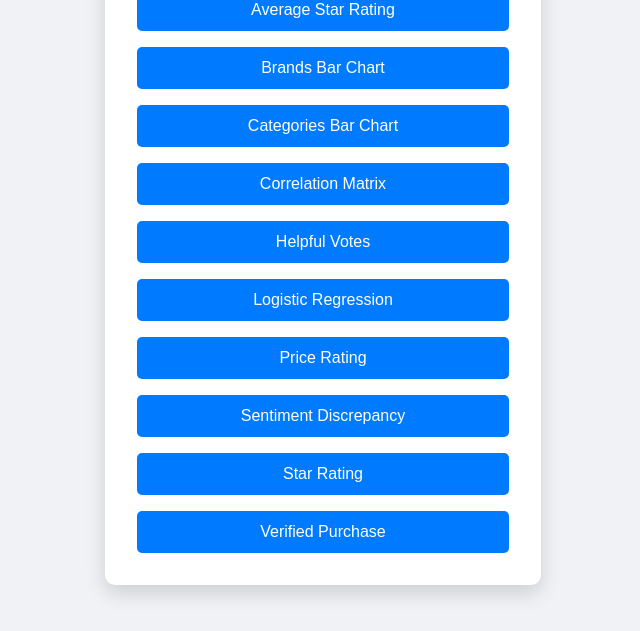
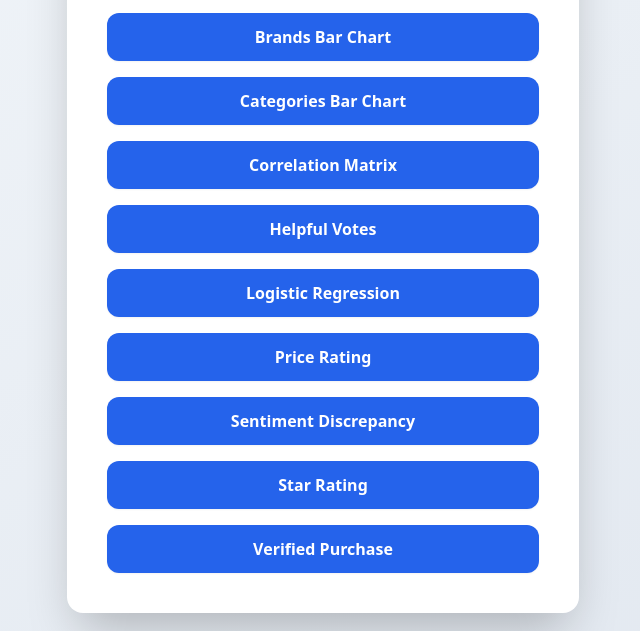
Before and after one commit to carrot2803/comp3610A3, a plain HTML site: page index.html in a window 1280 px wide. Shown: the part 169-800 px from the top of the page, without its empty margins (317-957 px from the left). Drawn offline with nearby package versions, Linux system fonts and the light colour scheme.

Commit message:
dashboard cleanup

```diff
--- a/index.html
+++ b/index.html
@@ -2,65 +2,46 @@
 <html lang="en">
 
 <head>
-    <meta charset="UTF-8">
+    <meta charset="UTF-8" />
+    <meta name="viewport" content="width=device-width, initial-scale=1.0" />
     <title>Visualization Dashboard</title>
-    <style>
-        body {
-            font-family: sans-serif;
-            margin: 0;
-            height: 100vh;
-            display: flex;
-            justify-content: center;
-            align-items: center;
-            background-color: #f0f2f5;
-        }
-
-        .card {
-            background: white;
-            padding: 2rem;
-            border-radius: 10px;
-            box-shadow: 0 8px 20px rgba(0, 0, 0, 0.15);
-            text-align: center;
-        }
-
-        .button-container {
-            display: flex;
-            flex-direction: column;
-            gap: 1rem;
-            margin-top: 1rem;
-        }
-
-        a.button {
-            display: inline-block;
-            padding: 0.75rem 1rem;
-            background-color: #007BFF;
-            color: white;
-            text-align: center;
-            text-decoration: none;
-            border-radius: 5px;
-            transition: background 0.2s;
-        }
-
-        a.button:hover {
-            background-color: #0069d9;
-        }
-    </style>
+    <script src="https://cdn.tailwindcss.com"></script>
 </head>
 
-<body>
-    <div class="card">
-        <h1>Visualization Dashboard</h1>
-        <div class="button-container">
-            <a class="button" href="average_star_rating.html">Average Star Rating</a>
-            <a class="button" href="brands_bar_chart.html">Brands Bar Chart</a>
-            <a class="button" href="categories_bar_chart.html">Categories Bar Chart</a>
-            <a class="button" href="correlation_matrix.html">Correlation Matrix</a>
-            <a class="button" href="helpful_votes.html">Helpful Votes</a>
-            <a class="button" href="logistic_regression.html">Logistic Regression</a>
-            <a class="button" href="price_rating.html">Price Rating</a>
-            <a class="button" href="sentiment discrepancy.html">Sentiment Discrepancy</a>
-            <a class="button" href="star_rating.html">Star Rating</a>
-            <a class="button" href="verified_purchase.html">Verified Purchase</a>
+<body class="bg-gradient-to-br from-slate-100 to-slate-200 min-h-screen flex items-center justify-center p-4">
+    <div class="bg-white rounded-2xl shadow-2xl p-10 w-full max-w-lg text-center space-y-6">
+        <h1 class="text-3xl font-bold text-gray-800">📊 Visualization Dashboard</h1>
+        <div class="grid gap-4">
+            <a href="average_star_rating.html"
+                class="block w-full py-3 px-5 bg-blue-600 hover:bg-blue-700 text-white font-semibold rounded-xl transition-all duration-200 shadow-sm hover:shadow-lg">Average
+                Star Rating</a>
+            <a href="brands_bar_chart.html"
+                class="block w-full py-3 px-5 bg-blue-600 hover:bg-blue-700 text-white font-semibold rounded-xl transition-all duration-200 shadow-sm hover:shadow-lg">Brands
+                Bar Chart</a>
+            <a href="categories_bar_chart.html"
+                class="block w-full py-3 px-5 bg-blue-600 hover:bg-blue-700 text-white font-semibold rounded-xl transition-all duration-200 shadow-sm hover:shadow-lg">Categories
+                Bar Chart</a>
+            <a href="correlation_matrix.html"
+                class="block w-full py-3 px-5 bg-blue-600 hover:bg-blue-700 text-white font-semibold rounded-xl transition-all duration-200 shadow-sm hover:shadow-lg">Correlation
+                Matrix</a>
+            <a href="helpful_votes.html"
+                class="block w-full py-3 px-5 bg-blue-600 hover:bg-blue-700 text-white font-semibold rounded-xl transition-all duration-200 shadow-sm hover:shadow-lg">Helpful
+                Votes</a>
+            <a href="logistic_regression.html"
+                class="block w-full py-3 px-5 bg-blue-600 hover:bg-blue-700 text-white font-semibold rounded-xl transition-all duration-200 shadow-sm hover:shadow-lg">Logistic
+                Regression</a>
+            <a href="price_rating.html"
+                class="block w-full py-3 px-5 bg-blue-600 hover:bg-blue-700 text-white font-semibold rounded-xl transition-all duration-200 shadow-sm hover:shadow-lg">Price
+                Rating</a>
+            <a href="sentiment discrepancy.html"
+                class="block w-full py-3 px-5 bg-blue-600 hover:bg-blue-700 text-white font-semibold rounded-xl transition-all duration-200 shadow-sm hover:shadow-lg">Sentiment
+                Discrepancy</a>
+            <a href="star_rating.html"
+                class="block w-full py-3 px-5 bg-blue-600 hover:bg-blue-700 text-white font-semibold rounded-xl transition-all duration-200 shadow-sm hover:shadow-lg">Star
+                Rating</a>
+            <a href="verified_purchase.html"
+                class="block w-full py-3 px-5 bg-blue-600 hover:bg-blue-700 text-white font-semibold rounded-xl transition-all duration-200 shadow-sm hover:shadow-lg">Verified
+                Purchase</a>
         </div>
     </div>
 </body>
```
